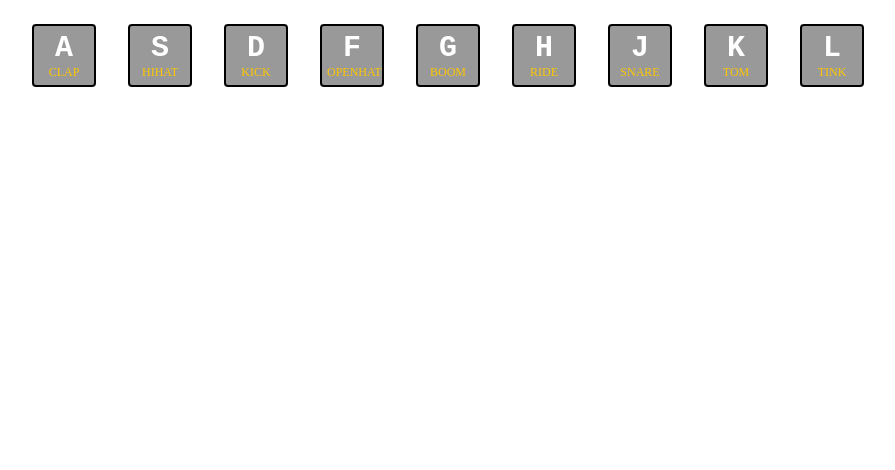
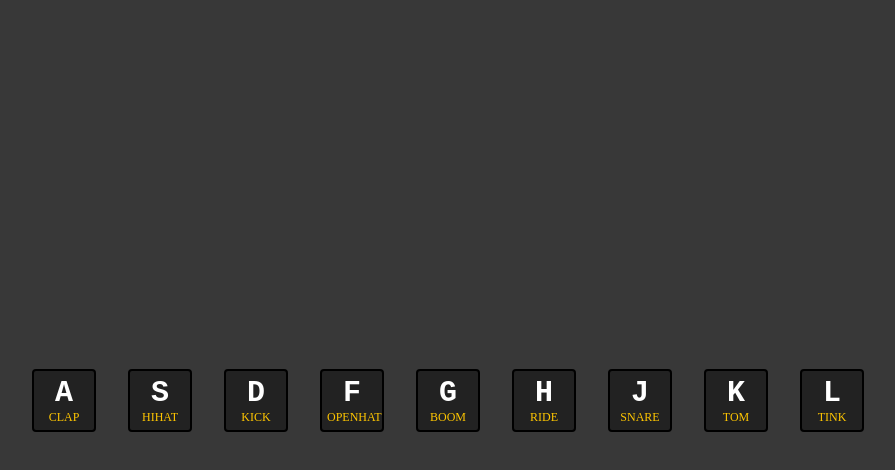
Before and after one commit to georgekaran/javascript_30_challenge, a plain HTML site: page 01_drum-kit/index.html in a window 1280 px wide. Shown: the whole page, without its empty margins (192-1087 px from the left). Drawn offline with Linux system fonts and the light colour scheme.

Commit message:
Update readmes and change folder name

```diff
--- a/1_drum-kit/index.html
+++ b/01_drum-kit/index.html
@@ -4,9 +4,19 @@
     <meta charset="UTF-8">
     <title>Drum Kit</title>
     <style type="text/css">
+        body {
+            margin: 0 !important;
+        }
+
+        .container {
+            min-height: 100vh;
+            background: #383838;
+            display: flex;
+        }
+
         .keys {
             display: flex;
-            justify-content: center;
+            margin: auto;
         }
 
         .key {
@@ -44,6 +54,7 @@
     </style>
 </head>
 <body>
+<div class="container">
     <div class="keys">
         <div data-key="65" class="key">
             <kbd>A</kbd>
@@ -82,6 +93,8 @@
             <span class="sound">tink</span>
         </div>
     </div>
+</div>
+
 
 <audio data-key="65" src="sounds/clap.wav"></audio>
 <audio data-key="83" src="sounds/hihat.wav"></audio>
```
Also changed, not shown: 01_drum-kit/README.md (added), README.md, resources/01_drum_kit.png (added), 18 other files. Lines whose indentation alone changed are shown as unchanged.
